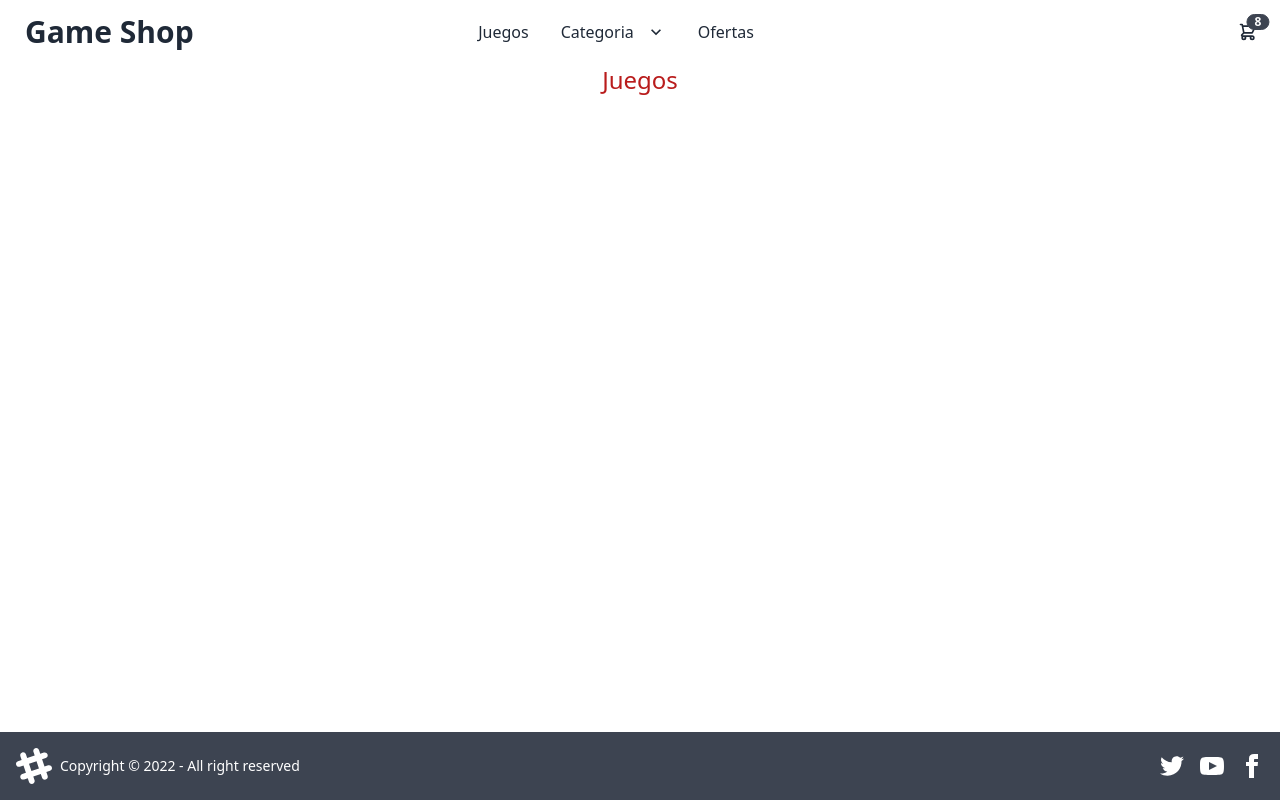
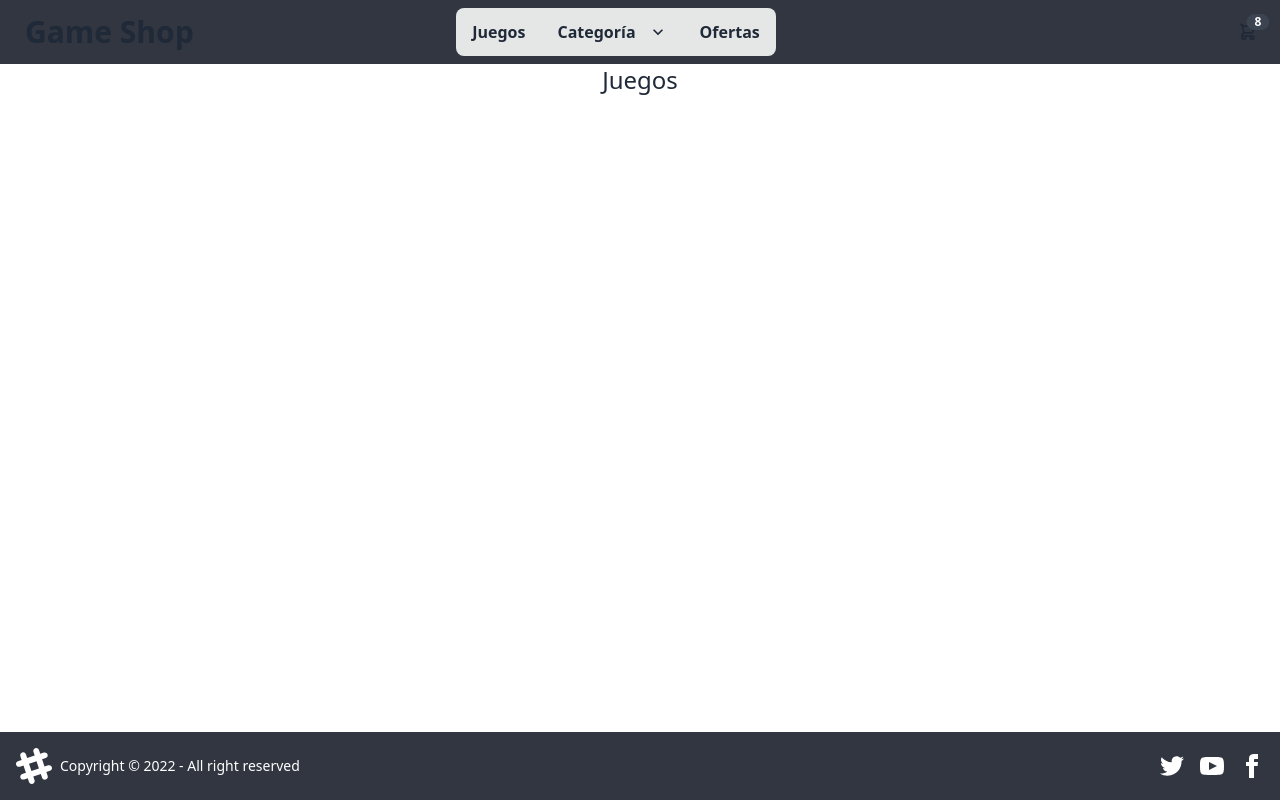
Before and after one commit to Kadavic/PreEntrega1-Gonzalez-Adrian-, a React (Create React App) app: page / in a window 1280 px wide. Built offline with nearby package versions, Linux system fonts and the light colour scheme.

Commit message:
General01

```diff
--- a/src/components/Footer.js
+++ b/src/components/Footer.js
@@ -4,16 +4,16 @@
 const Footer = () => {
   return (
     <div>
-      <footer className="fixed bottom-0 mb-auto footer items-center p-4 bg-neutral text-neutral-content">
+      <footer className="fixed bottom-0 mb-auto footer items-center p-4 bg-neutral-focus text-neutral-content">
         <div className="items-center grid-flow-col">
           <svg width="36" height="36" viewBox="0 0 24 24" xmlns="http://www.w3.org/2000/svg" fillRule="evenodd" clipRule="evenodd" className="fill-current"><path d="M22.672 15.226l-2.432.811.841 2.515c.33 1.019-.209 2.127-1.23 2.456-1.15.325-2.148-.321-2.463-1.226l-.84-2.518-5.013 1.677.84 2.517c.391 1.203-.434 2.542-1.831 2.542-.88 0-1.601-.564-1.86-1.314l-.842-2.516-2.431.809c-1.135.328-2.145-.317-2.463-1.229-.329-1.018.211-2.127 1.231-2.456l2.432-.809-1.621-4.823-2.432.808c-1.355.384-2.558-.59-2.558-1.839 0-.817.509-1.582 1.327-1.846l2.433-.809-.842-2.515c-.33-1.02.211-2.129 1.232-2.458 1.02-.329 2.13.209 2.461 1.229l.842 2.515 5.011-1.677-.839-2.517c-.403-1.238.484-2.553 1.843-2.553.819 0 1.585.509 1.85 1.326l.841 2.517 2.431-.81c1.02-.33 2.131.211 2.461 1.229.332 1.018-.21 2.126-1.23 2.456l-2.433.809 1.622 4.823 2.433-.809c1.242-.401 2.557.484 2.557 1.838 0 .819-.51 1.583-1.328 1.847m-8.992-6.428l-5.01 1.675 1.619 4.828 5.011-1.674-1.62-4.829z"></path></svg>
           <p>Copyright © 2022 - All right reserved</p>
         </div>
         <div className="grid-flow-col gap-4 md:place-self-center md:justify-self-end">
-          <a><svg xmlns="http://www.w3.org/2000/svg" width="24" height="24" viewBox="0 0 24 24" className="fill-current"><path d="M24 4.557c-.883.392-1.832.656-2.828.775 1.017-.609 1.798-1.574 2.165-2.724-.951.564-2.005.974-3.127 1.195-.897-.957-2.178-1.555-3.594-1.555-3.179 0-5.515 2.966-4.797 6.045-4.091-.205-7.719-2.165-10.148-5.144-1.29 2.213-.669 5.108 1.523 6.574-.806-.026-1.566-.247-2.229-.616-.054 2.281 1.581 4.415 3.949 4.89-.693.188-1.452.232-2.224.084.626 1.956 2.444 3.379 4.6 3.419-2.07 1.623-4.678 2.348-7.29 2.04 2.179 1.397 4.768 2.212 7.548 2.212 9.142 0 14.307-7.721 13.995-14.646.962-.695 1.797-1.562 2.457-2.549z"></path></svg>
+          <a href='https://twitter.com/'><svg xmlns="http://www.w3.org/2000/svg" width="24" height="24" viewBox="0 0 24 24" className="fill-current"><path d="M24 4.557c-.883.392-1.832.656-2.828.775 1.017-.609 1.798-1.574 2.165-2.724-.951.564-2.005.974-3.127 1.195-.897-.957-2.178-1.555-3.594-1.555-3.179 0-5.515 2.966-4.797 6.045-4.091-.205-7.719-2.165-10.148-5.144-1.29 2.213-.669 5.108 1.523 6.574-.806-.026-1.566-.247-2.229-.616-.054 2.281 1.581 4.415 3.949 4.89-.693.188-1.452.232-2.224.084.626 1.956 2.444 3.379 4.6 3.419-2.07 1.623-4.678 2.348-7.29 2.04 2.179 1.397 4.768 2.212 7.548 2.212 9.142 0 14.307-7.721 13.995-14.646.962-.695 1.797-1.562 2.457-2.549z"></path></svg>
           </a>
-          <a><svg xmlns="http://www.w3.org/2000/svg" width="24" height="24" viewBox="0 0 24 24" className="fill-current"><path d="M19.615 3.184c-3.604-.246-11.631-.245-15.23 0-3.897.266-4.356 2.62-4.385 8.816.029 6.185.484 8.549 4.385 8.816 3.6.245 11.626.246 15.23 0 3.897-.266 4.356-2.62 4.385-8.816-.029-6.185-.484-8.549-4.385-8.816zm-10.615 12.816v-8l8 3.993-8 4.007z"></path></svg></a>
-          <a><svg xmlns="http://www.w3.org/2000/svg" width="24" height="24" viewBox="0 0 24 24" className="fill-current"><path d="M9 8h-3v4h3v12h5v-12h3.642l.358-4h-4v-1.667c0-.955.192-1.333 1.115-1.333h2.885v-5h-3.808c-3.596 0-5.192 1.583-5.192 4.615v3.385z"></path></svg></a>
+          <a href='https://www.youtube.com/'><svg xmlns="http://www.w3.org/2000/svg" width="24" height="24" viewBox="0 0 24 24" className="fill-current"><path d="M19.615 3.184c-3.604-.246-11.631-.245-15.23 0-3.897.266-4.356 2.62-4.385 8.816.029 6.185.484 8.549 4.385 8.816 3.6.245 11.626.246 15.23 0 3.897-.266 4.356-2.62 4.385-8.816-.029-6.185-.484-8.549-4.385-8.816zm-10.615 12.816v-8l8 3.993-8 4.007z"></path></svg></a>
+          <a href='https://www.facebook.com/'><svg xmlns="http://www.w3.org/2000/svg" width="24" height="24" viewBox="0 0 24 24" className="fill-current"><path d="M9 8h-3v4h3v12h5v-12h3.642l.358-4h-4v-1.667c0-.955.192-1.333 1.115-1.333h2.885v-5h-3.808c-3.596 0-5.192 1.583-5.192 4.615v3.385z"></path></svg></a>
         </div>
       </footer>
     </div>
--- a/src/components/ItemListContainer/ItemListContainer.js
+++ b/src/components/ItemListContainer/ItemListContainer.js
@@ -2,7 +2,7 @@
 
 const ItemListContainer = ({greeting}) => {
   return (
-    <div className='text-red-700 text-2xl flex-auto'>{greeting}</div>
+    <div className='text-white-700 text-2xl flex-auto'>{greeting}</div>
   )
 }
 
--- a/src/components/NavBar/CartWidget.js
+++ b/src/components/NavBar/CartWidget.js
@@ -3,7 +3,6 @@
 const CartWidget = () => {
   return (
     <div>
-
       <div className="dropdown dropdown-end">
         <label tabIndex={0} className="btn btn-ghost btn-circle">
           <div className="indicator">
@@ -21,9 +20,7 @@
             </div>
           </div>
       </div>
-
     </div>
   )
 }
-
 export default CartWidget
--- a/src/components/NavBar/NavBar.js
+++ b/src/components/NavBar/NavBar.js
@@ -3,19 +3,19 @@
 
 const NavBar = () => {
   return (
-    <div className="navbar bg-base-100">
+    <div className="navbar bg-base-100 bg-neutral-focus">
       <div className="flex-1">
         <a className="btn btn-ghost normal-case text-3xl">Game Shop</a>
       </div>
       <div className='flex-auto'>
-          <ul className="menu menu-horizontal p-0 ">
+          <ul className="menu menu-horizontal p-0 bg-base-300 font-bold rounded-lg">
             <li><a>Juegos</a></li>
             <li tabIndex={0}>
               <a>
-                Categoria
+                Categoría
                 <svg className="fill-current" xmlns="http://www.w3.org/2000/svg" width="20" height="20" viewBox="0 0 24 24"><path d="M7.41,8.58L12,13.17L16.59,8.58L18,10L12,16L6,10L7.41,8.58Z"/></svg>
               </a>
-              <ul className="p-2 bg-base-100">
+              <ul className="p-2 bg-base-100 bg-base-200 rounded-sm">
                 <li><a>Acción </a></li>
                 <li><a>Disparos</a></li>
                 <li><a>Estrategia</a></li>
```
Lines whose indentation alone changed are shown as unchanged.
